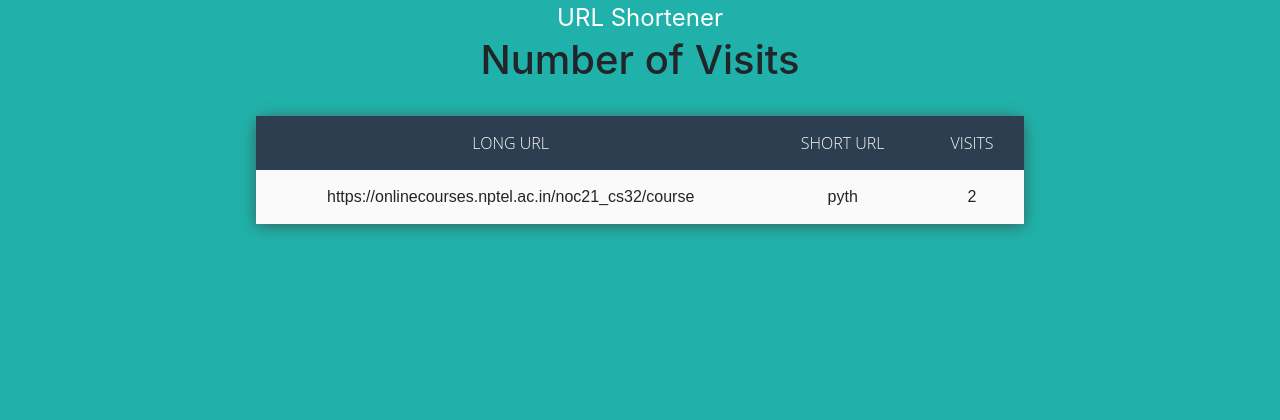
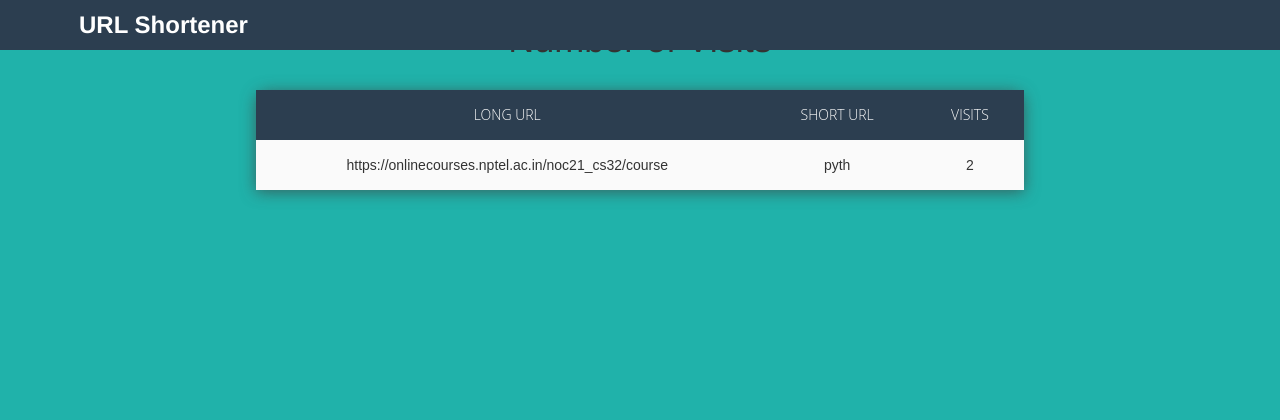
Before and after one commit to ritujaryan/url_shortener, a Django app: page /analytics/ in a window 1280 px wide. Shown: the top 420 px of the page. Run offline with Django 3.2, Linux system fonts and the light colour scheme; data comes from the database, SQL or seed files in the repository; some libraries are stand-ins or nearby versions.

Commit message:
analytics 4

```diff
--- a/url_shortener_app/templates/analytics.html
+++ b/url_shortener_app/templates/analytics.html
@@ -42,25 +42,25 @@
       }
       tr:nth-child(even) {
         background-color:#cfd8dc;
-      }
 
 
         }
-
-        nav{
+        .navbar-custom {
 			background: #2C3E50;
 			font-family: "Montserrat", "Helvetica Neue", Helvetica, Arial, sans-serif;
 			text-transform: none;
 			font-weight: 700;
 			font-size: x-large;
 			border: none;
-            padding: 5px;
-            padding-bottom: 10px;
-            padding-top: 10px;
-			text-align: left;
+			padding-left: 5%;
+			padding-right: 5%;
+			/* text-align: center; */
 			color: white;
-            width: 100%;
-        }
+			width: 100%;
+		}
+
+
+
         body{
             background-color: lightseagreen;
         }
@@ -79,10 +79,10 @@
 </head>
 
 <body style="text-align: center;">
-    <nav class="navbar-custom">
-		<div>
-			<div>
-				<a href="#" style="color: white; font-size: x-large;">URL Shortener</a>
+    <nav class="navbar navbar-default navbar-fixed-top navbar-custom">
+		<div class="container-fluid">
+			<div class="navbar-header">
+				<a class="navbar-brand" href="#" style="color: white; font-size: x-large;">URL Shortener</a>
 			</div>
 		</div>
 	</nav>
```
